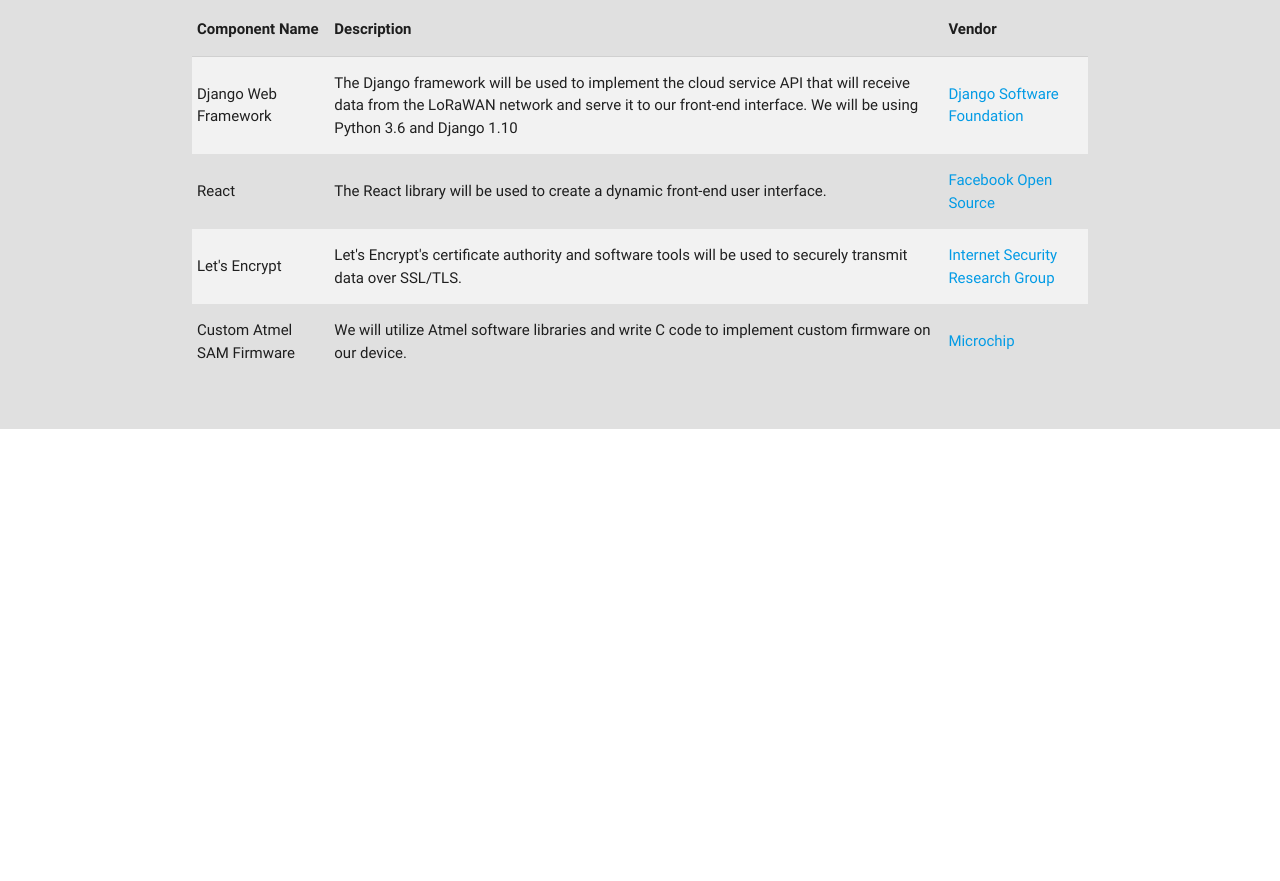
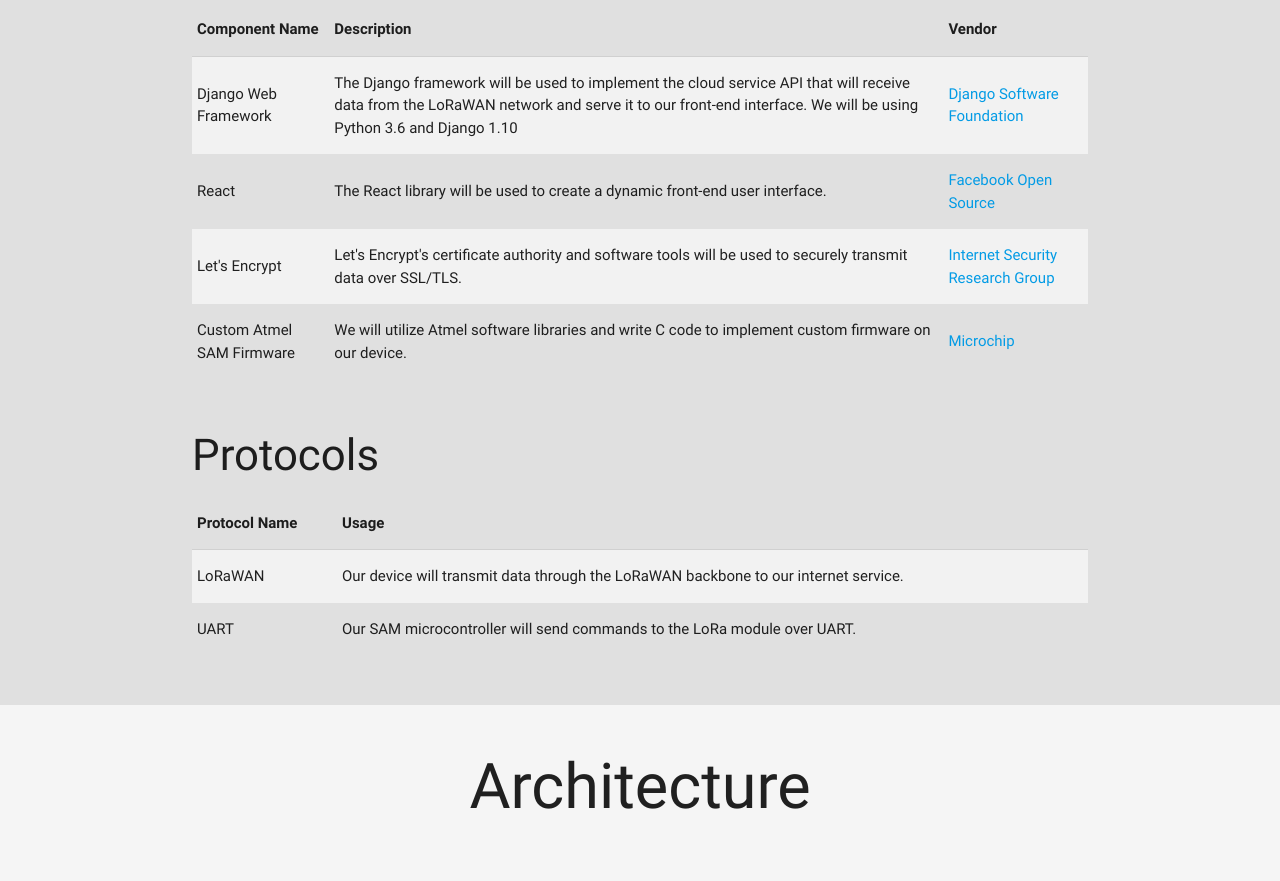
Before and after one commit to Occulow/occulow.github.io, a plain HTML site: page index.html in a window 1280 px wide. Shown: the part 4204-5085 px from the top of the page. Before the commit the page ends 4633 px from the top, so only its background shows below. Drawn offline with Linux system fonts and the light colour scheme.

Commit message:
Protocol table

```diff
--- a/index.html
+++ b/index.html
@@ -267,6 +267,39 @@
                 </tbody>
               </table>
             </div>
+            <div class="section">
+              <h3>Protocols</h3>
+              <table class="striped">
+                <thead>
+                  <tr>
+                    <th>Protocol Name</th>
+                    <th>Usage</th>
+                  </tr>
+                </thead>
+                <tbody>
+                  <tr>
+                    <td>LoRaWAN</td>
+                    <td>Our device will transmit data through the LoRaWAN backbone to our internet service.</td>
+                  </tr>
+                  <tr>
+                    <td>UART</td>
+                    <td>Our SAM microcontroller will send commands to the LoRa module over UART.</td>
+                  </tr>
+                </tbody>
+              </table>
+            </div>
+          </div>
+        </div>
+      </div>
+    </div>
+    <!-- Architecture -->
+    <div class="section grey lighten-4">
+      <div class="container">
+        <div class="row">
+          <div class="col s12">
+            <div id="architecture" class="center-align scrollspy">
+              <h1>Architecture</h1>
+            </div>
           </div>
         </div>
       </div>
```
